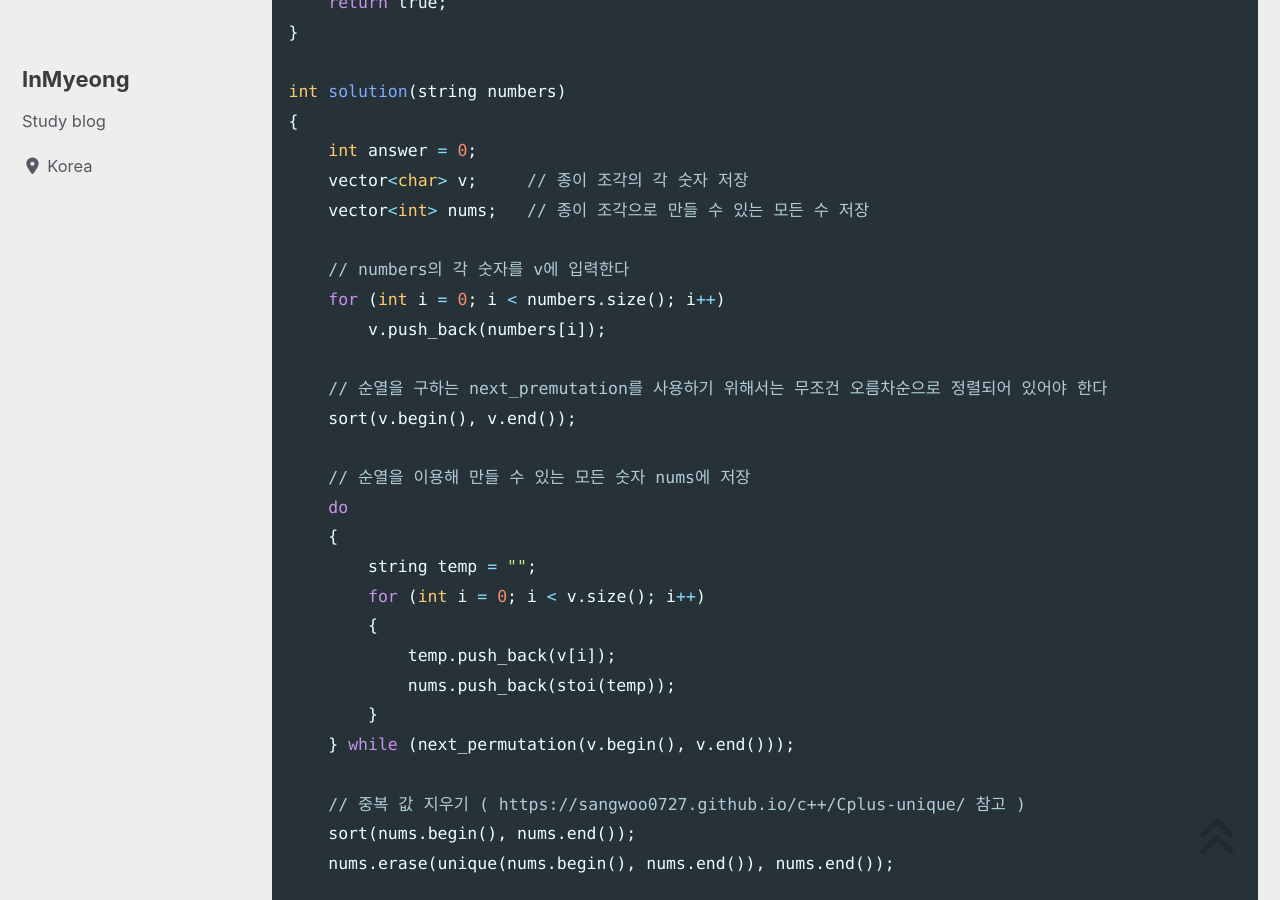
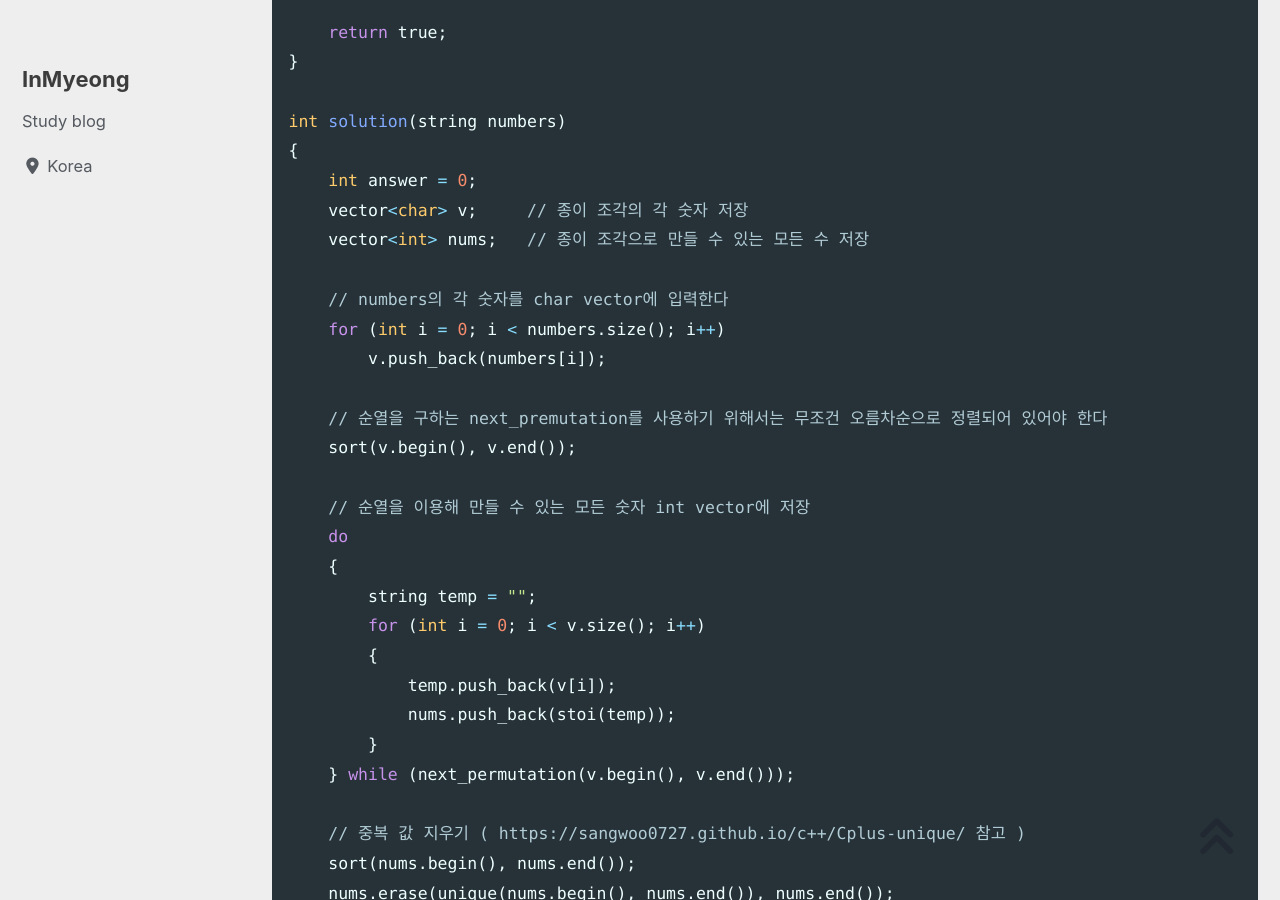
Before and after one commit to devMyeong/devMyeong.github.io, a Jekyll site: the page built from _posts/codingTest/2022-07-06-프로그래머스.md, in a window 1280 px wide and 900 px high, scrolled down 29160 px. Built offline with Jekyll 4.4.1, drawn with Linux system fonts in a browser that asks for light colours; cached includes are drawn as plain includes; nearby versions of some CDN libraries; some web fonts are replaced; comment, search, counter and statistics services are not loaded.

Commit message:
Docs : 프로그래머스 업데이트

```diff
--- a/_posts/codingTest/2022-07-06-프로그래머스.md
+++ b/_posts/codingTest/2022-07-06-프로그래머스.md
@@ -754,6 +754,7 @@ using namespace std;
 vector<int> solution(vector<int> answers)
 {
     vector<int> answer;
+
     // 찍는 방식에 대한 패턴을 정의한다
     int n1[5]   = {1, 2, 3, 4, 5};
     int n2[8]   = {2, 1, 2, 3, 2, 4, 2, 5};
@@ -814,14 +815,14 @@ int solution(string numbers)
     vector<char> v;     // 종이 조각의 각 숫자 저장
     vector<int> nums;   // 종이 조각으로 만들 수 있는 모든 수 저장
 
-    // numbers의 각 숫자를 v에 입력한다
+    // numbers의 각 숫자를 char vector에 입력한다
     for (int i = 0; i < numbers.size(); i++)
         v.push_back(numbers[i]);
 
     // 순열을 구하는 next_premutation를 사용하기 위해서는 무조건 오름차순으로 정렬되어 있어야 한다
     sort(v.begin(), v.end());
 
-    // 순열을 이용해 만들 수 있는 모든 숫자 nums에 저장
+    // 순열을 이용해 만들 수 있는 모든 숫자 int vector에 저장
     do
     {
         string temp = "";
```
Also changed, not shown: other parts of _posts/codingTest/2022-07-06-프로그래머스.md (+1 -1 lines).
